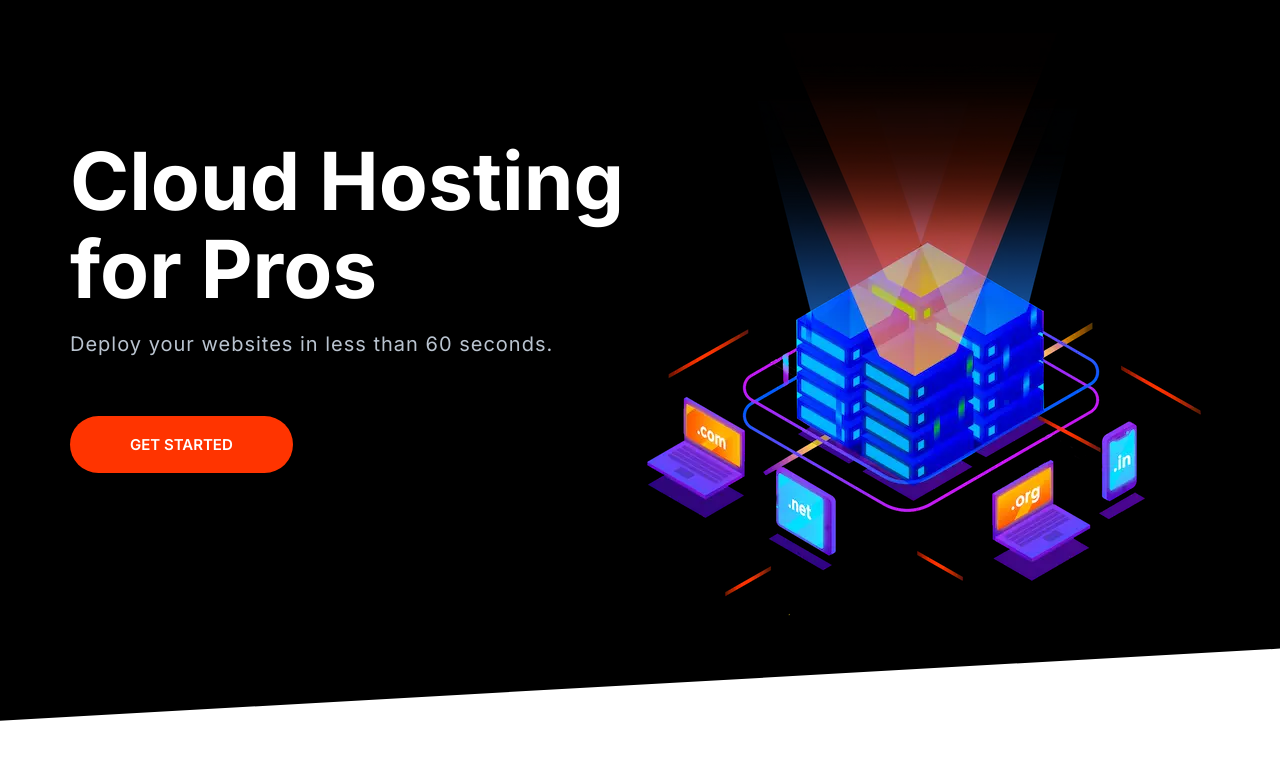
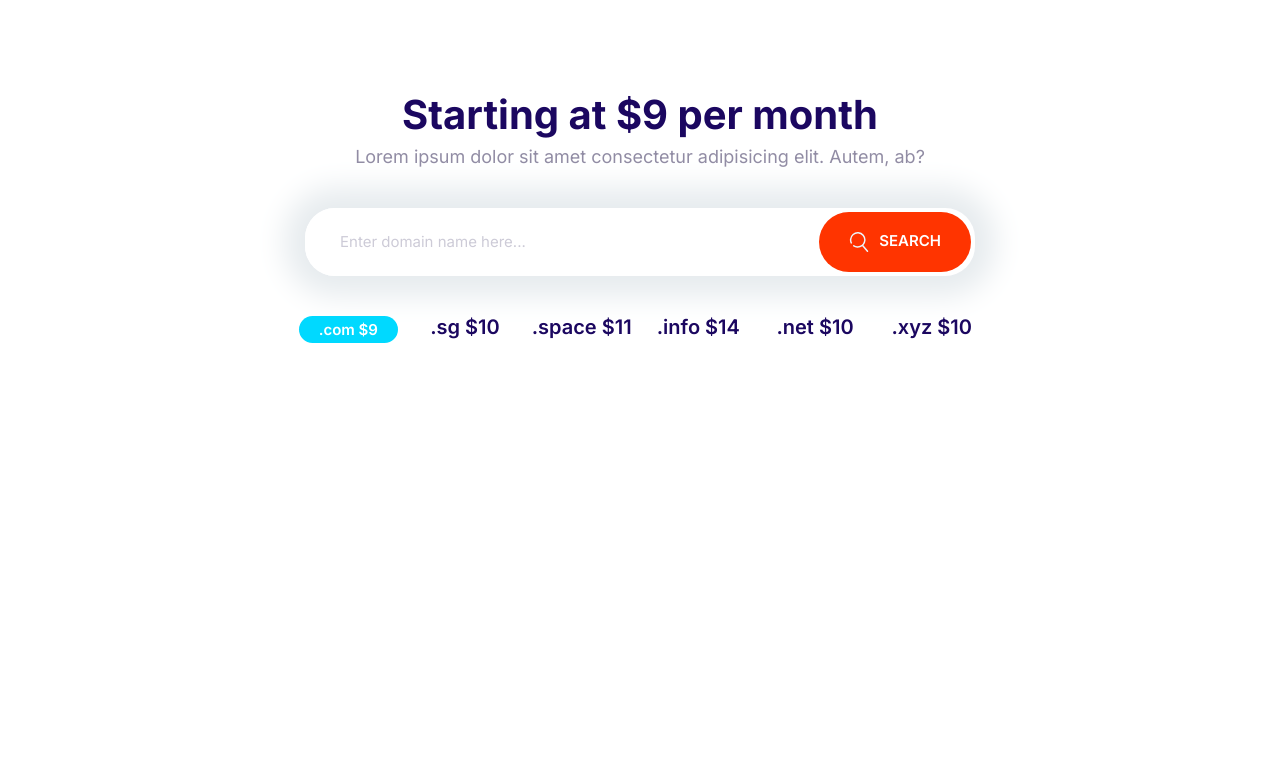
Before and after one commit to yoinspiration/moshify, a plain HTML site: page index.html in a window 1280 px wide. Drawn offline with Linux system fonts and the light colour scheme.

Commit message:
Build the domain block component.

```diff
--- a/css/styles.css
+++ b/css/styles.css
@@ -204,6 +204,13 @@
   text-align: center;
   text-transform: uppercase;
   white-space: nowrap;
+}
+
+.btn .icon {
+  height: 2rem;
+  margin-right: 1rem;
+  vertical-align: middle;
+  width: 2rem;
 }
 
 .btn--primary {
@@ -697,3 +704,28 @@
     text-align: left;
   }
 }
+
+/* Domain Block */
+.block-domain .input-group {
+  border: 0;
+  box-shadow: 0 0 30px 20px #e6ebee;
+  margin: 4rem auto;
+  max-width: 670px;
+}
+
+.block-domain__prices {
+  display: grid;
+  font-size: 2rem;
+  font-weight: 600;
+  grid-template-columns: repeat(3, 1fr);
+  grid-template-rows: repeat(2, 6rem);
+  justify-items: center;
+  margin: 0 auto;
+  max-width: 700px;
+}
+
+@media screen and (min-width: 768px) {
+  .block-domain__prices {
+    grid-template-columns: repeat(auto-fit, minmax(10rem, 1fr));
+  }
+}
--- a/index.html
+++ b/index.html
@@ -14,25 +14,33 @@
     <link rel="stylesheet" href="css/styles.css" />
   </head>
   <body>
-    <section class="block block--dark block--skewed-left hero">
-      <div class="container grid grid--cols-2">
-        <header class="block__header hero__content">
-          <h1 class="block__heading">Cloud Hosting for Pros</h1>
-          <p class="hero__tagline">
-            Deploy your websites in less than 60 seconds.
-          </p>
-          <a href="#" class="btn btn--accent btn--stretched">Get Started</a>
-        </header>
-        <picture>
-          <source
-            type="image/webp"
-            srcset="images/banner.webp 1x, images/banner@2x.webp 2x" />
-          <source
-            type="image/png"
-            srcset="images/banner.png 1x, images/banner@2x.png 2x" />
-          <img class="hero__image" src="images/banner.png" alt=""
-        /></picture>
+    <section class="block container block-domain">
+      <header class="block__header">
+        <h2>Starting at $9 per month</h2>
+        <p>
+          Lorem ipsum dolor sit amet consectetur adipisicing elit. Autem, ab?
+        </p>
+      </header>
+      <div class="input-group">
+        <input
+          class="input"
+          type="text"
+          placeholder="Enter domain name here..."
+        />
+        <button class="btn btn--accent">
+          <svg class="icon">
+            <use xlink:href="images/sprite.svg#search"></use></svg
+          >Search
+        </button>
       </div>
+      <ul class="list block-domain__prices">
+        <li><span class="badge badge--secondary">.com $9</span></li>
+        <li>.sg $10</li>
+        <li>.space $11</li>
+        <li>.info $14</li>
+        <li>.net $10</li>
+        <li>.xyz $10</li>
+      </ul>
     </section>
   </body>
 </html>
```
Also changed, not shown: components/domain-block.html (added, +22 -0 lines).
